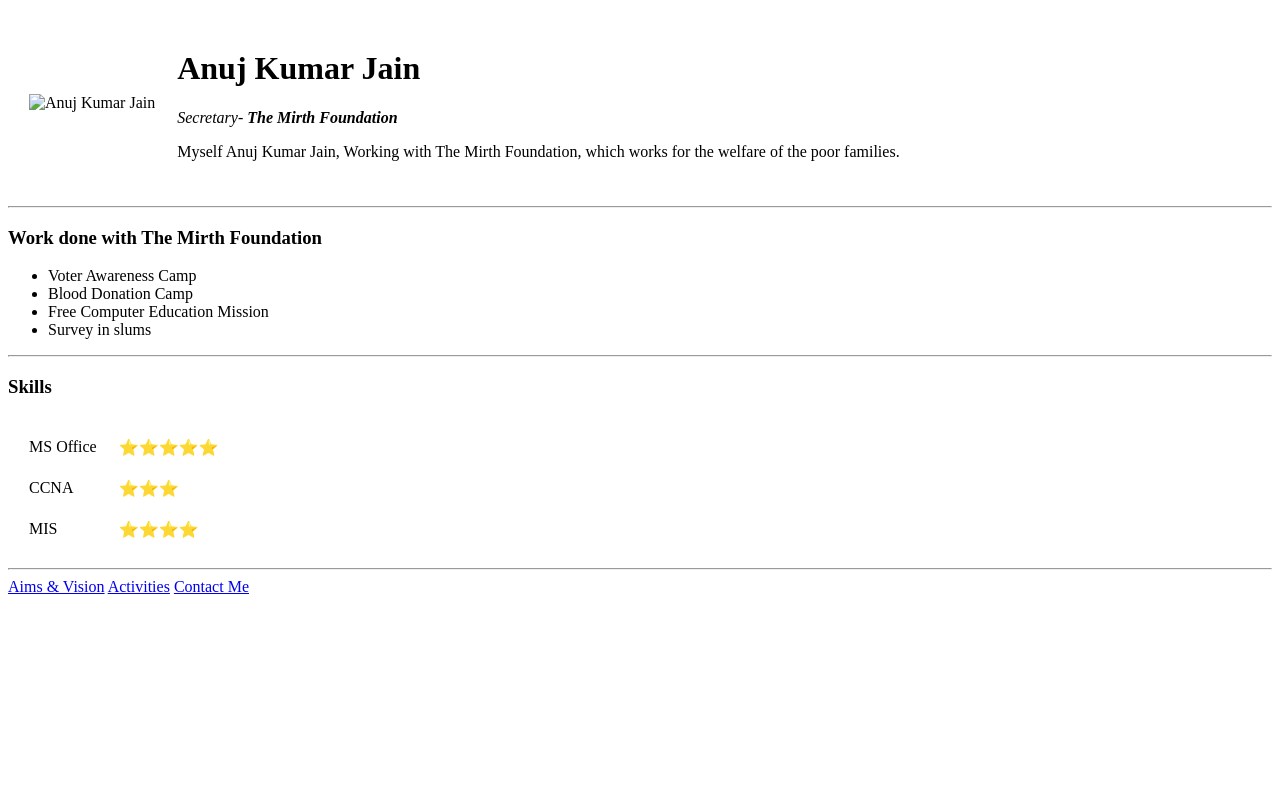
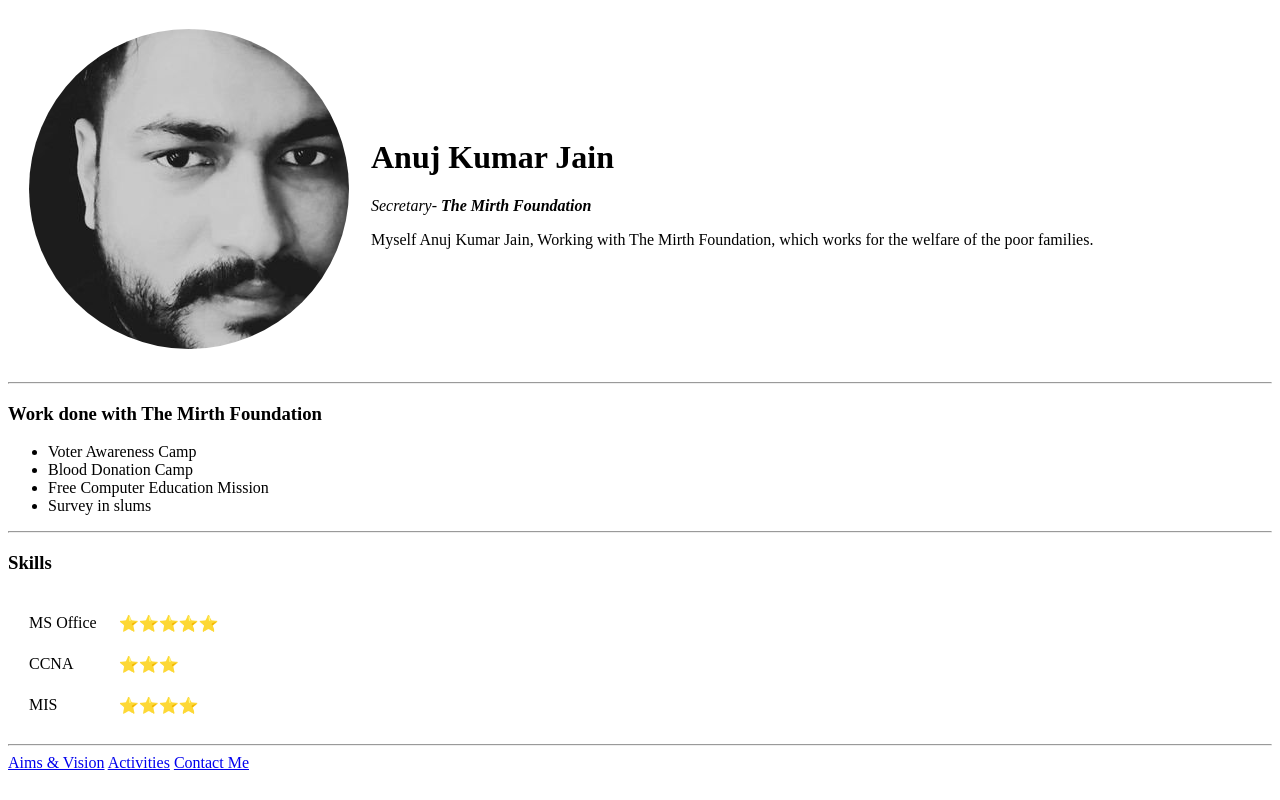
Before and after one commit to anujjain1988/anuj, a plain HTML site: page index.html in a window 1280 px wide. Drawn offline with Linux system fonts and the light colour scheme; the site is published under a folder, as on GitHub Pages, so addresses that start at the root find nothing.

Commit message:
Update index.html

```diff
--- a/index.html
+++ b/index.html
@@ -9,7 +9,7 @@
 <body>
   <table cellspacing=20>
     <tr>
-      <td><img src="/images/anuj.png" alt="Anuj Kumar Jain"></td>
+      <td><img src="images/anuj.png" alt="Anuj Kumar Jain"></td>
       <td><h1>Anuj Kumar Jain</h1>
       <p><em>Secretary- <strong>The Mirth Foundation</strong></em></p>
       <p>Myself Anuj Kumar Jain, Working with The Mirth Foundation, which works for the welfare of the poor families.</p></td>
```
